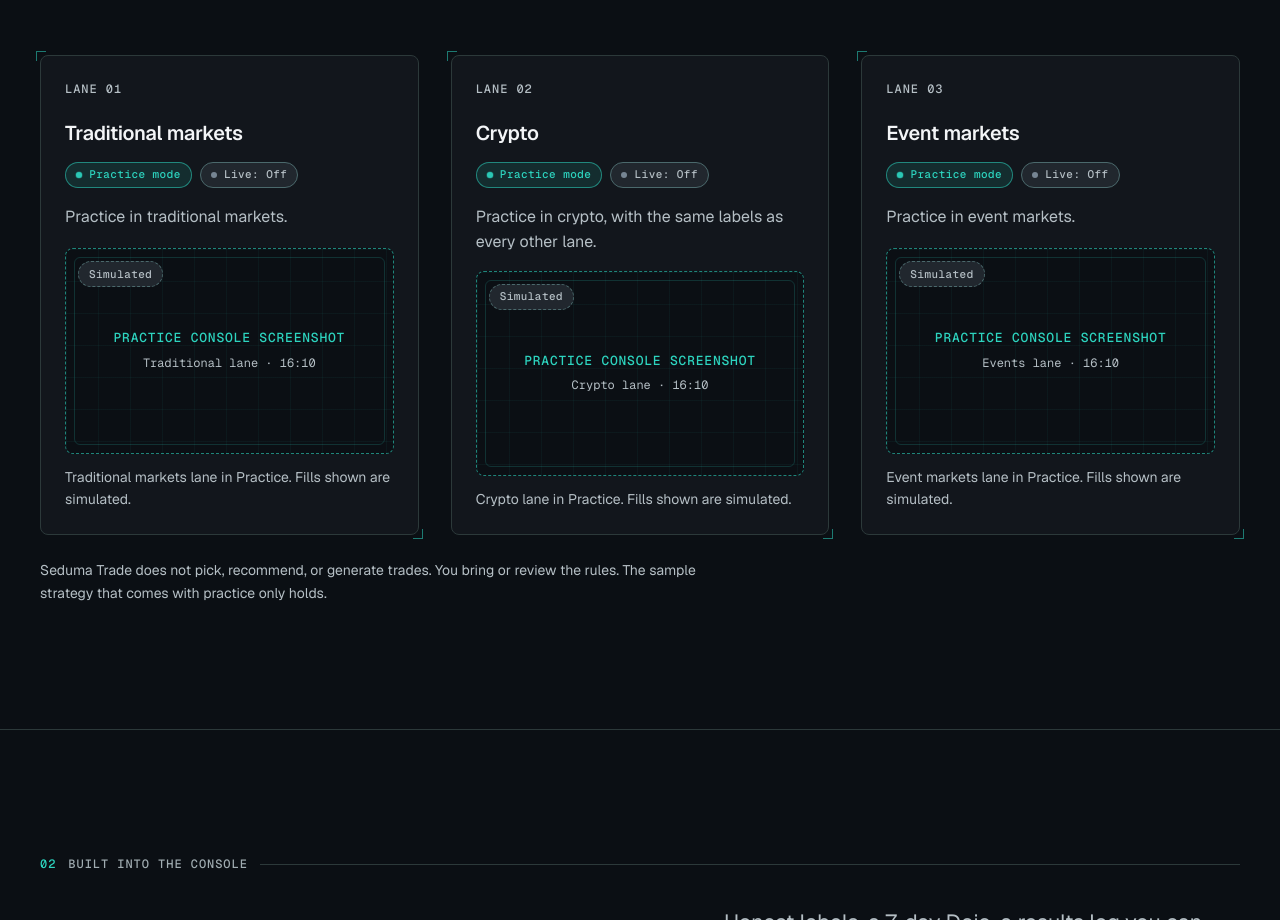
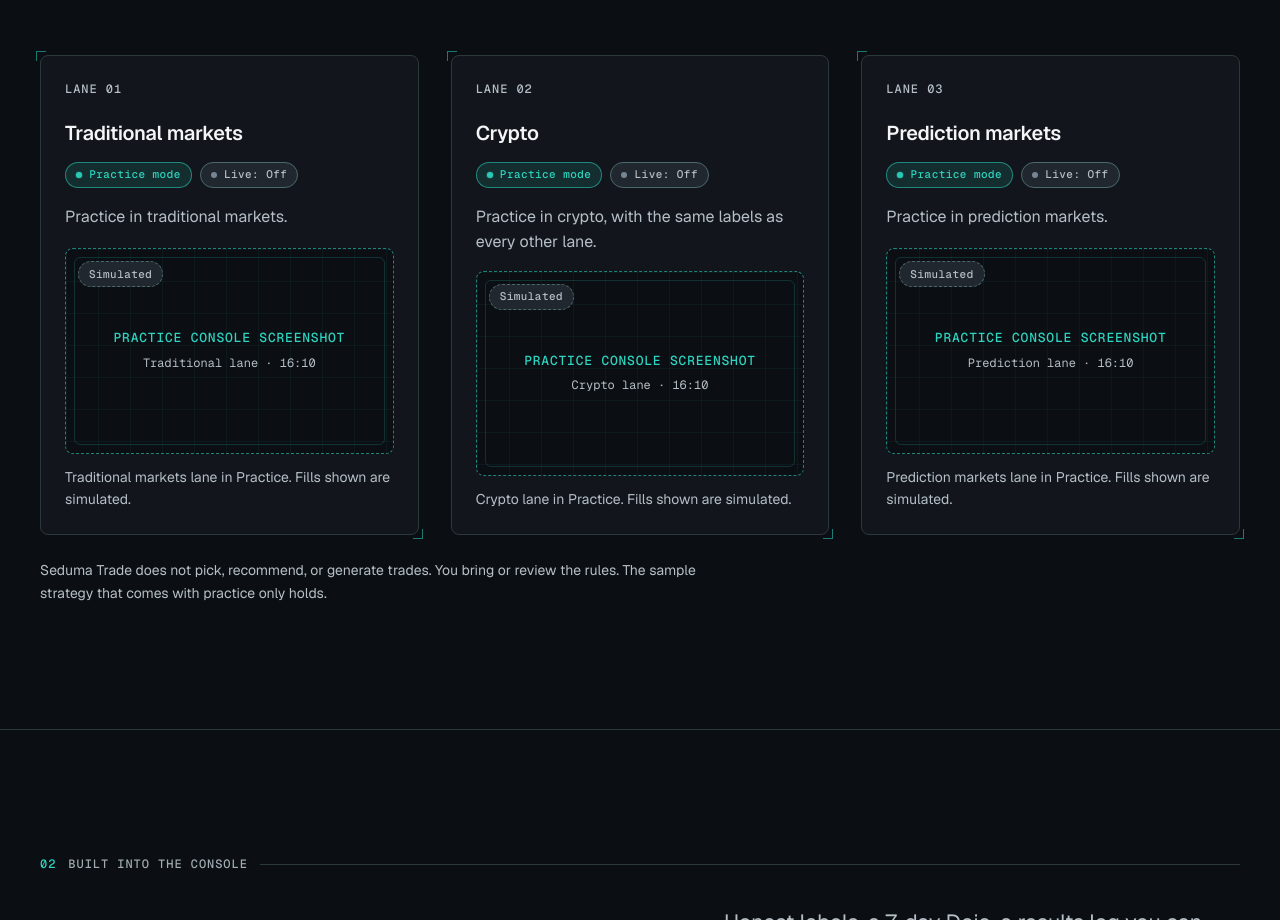
Before and after one commit to Quantum-Karate/website, a plain HTML site: page docs/features.html in a window 1280 px wide. Shown: the part 1220-2140 px from the top of the page. Drawn offline with Linux system fonts and the light colour scheme.

Commit message:
Rename "event markets" to "prediction markets" (Lane 03)

```diff
--- a/docs/features.html
+++ b/docs/features.html
@@ -89,16 +89,16 @@
 </figure>
         </article><article class="card crop lane" data-reveal style="--d:2">
           <p class="label">Lane 03</p>
-          <h3 class="h3">Event markets</h3>
+          <h3 class="h3">Prediction markets</h3>
           <div class="lane__chips"><span class="chip chip--practice"><span class="chip__dot"></span>Practice mode</span><span class="chip chip--off"><span class="chip__dot"></span>Live: Off</span></div>
-          <p>Practice in event markets.</p>
+          <p>Practice in prediction markets.</p>
           <figure class="slot">
-  <div class="slot__frame" role="img" aria-label="Placeholder for a Practice console screenshot of the Events lane, showing the Practice mode and Simulated labels. Replace with a real capture of the shipped build and write alt text that describes what the capture shows.">
+  <div class="slot__frame" role="img" aria-label="Placeholder for a Practice console screenshot of the Prediction lane, showing the Practice mode and Simulated labels. Replace with a real capture of the shipped build and write alt text that describes what the capture shows.">
     <span class="chip chip--sim slot__chip">Simulated</span>
     <span class="slot__title">Practice console screenshot</span>
-    <span class="slot__meta">Events lane · 16:10</span>
+    <span class="slot__meta">Prediction lane · 16:10</span>
   </div>
-  <figcaption>Event markets lane in Practice. Fills shown are simulated.</figcaption>
+  <figcaption>Prediction markets lane in Practice. Fills shown are simulated.</figcaption>
 </figure>
         </article></div>
       <p class="note" data-reveal>Seduma Trade does not pick, recommend, or generate trades. You bring or review the rules. The sample strategy that comes with practice only holds.</p>
```
